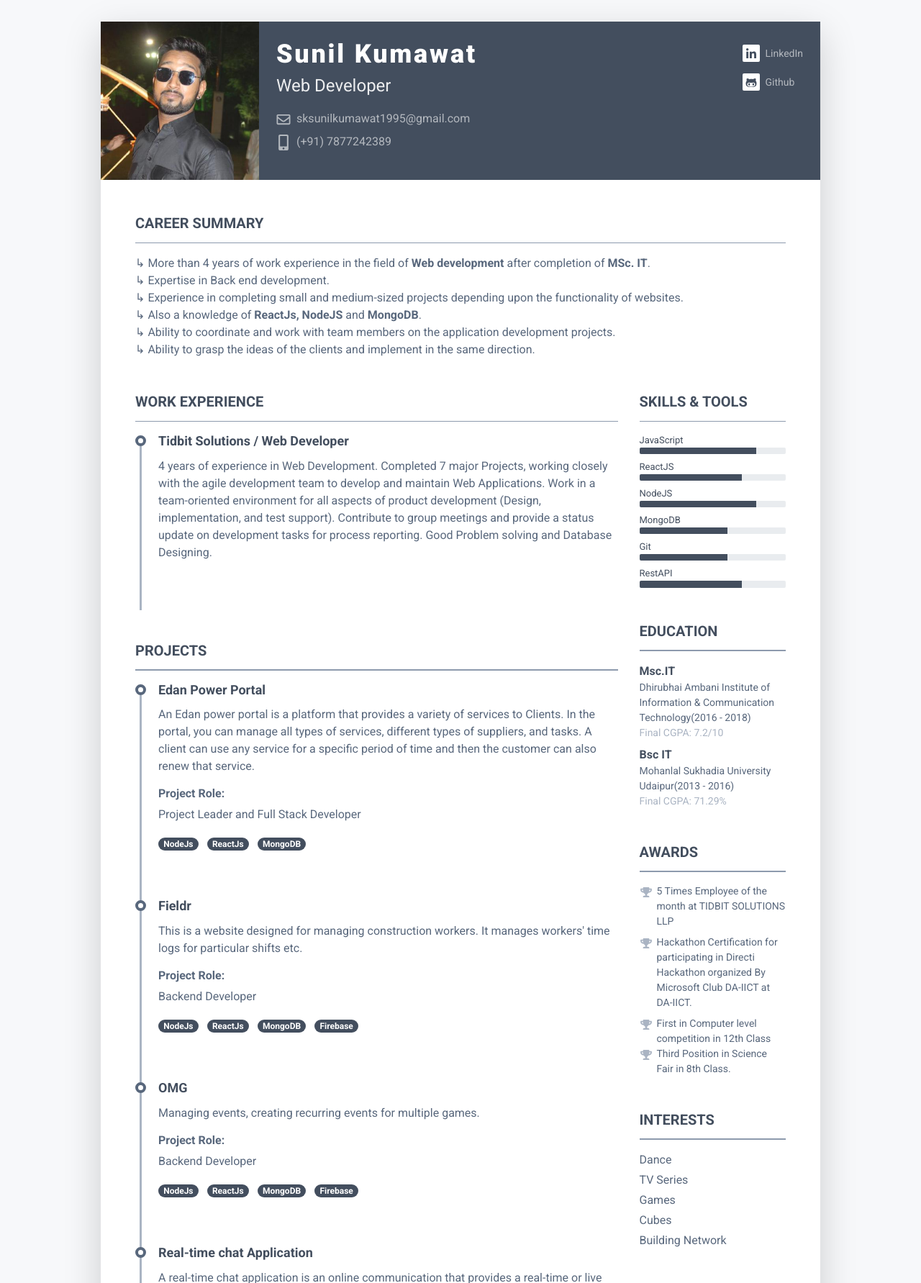
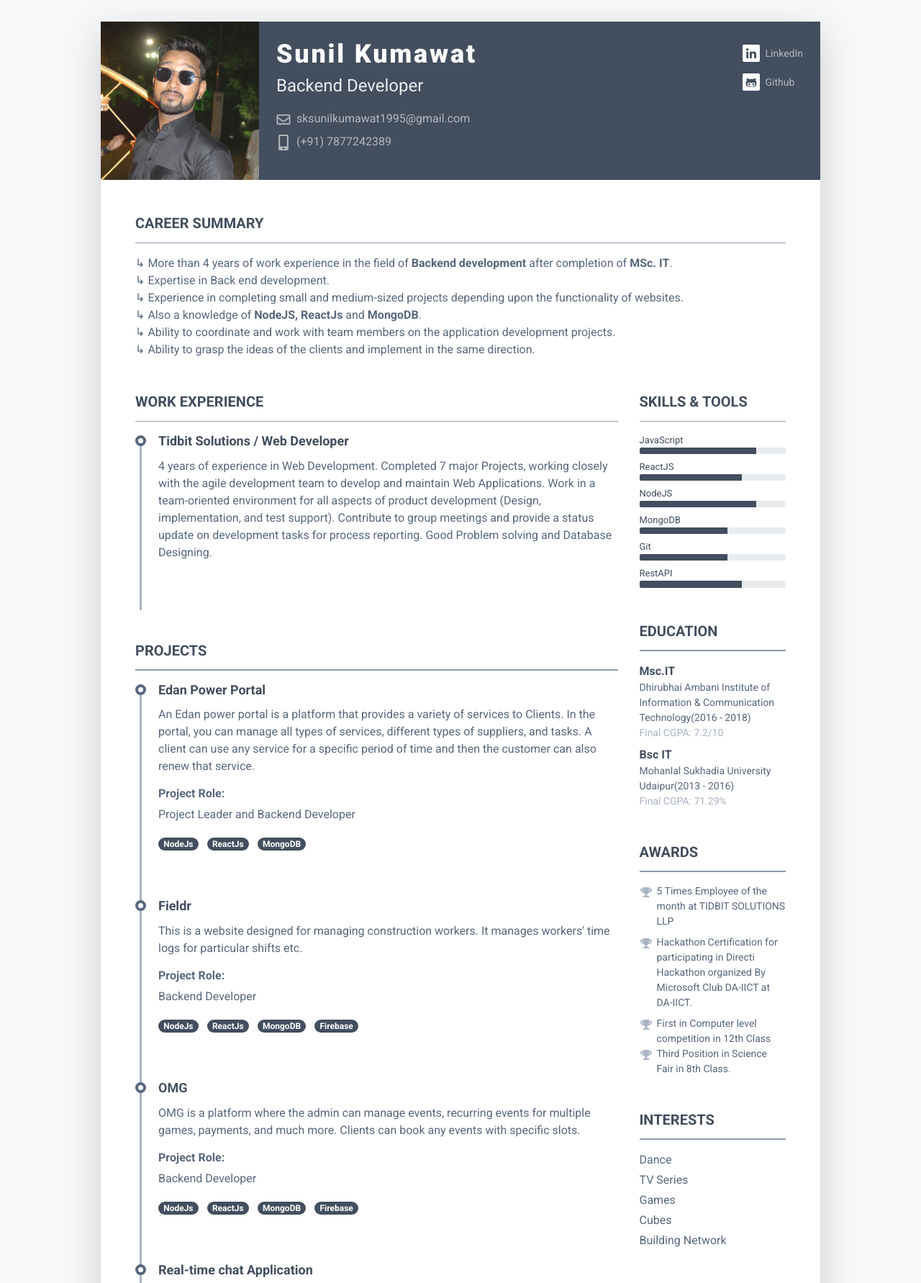
Before and after one commit to sksunil/sksunil.github.io, a plain HTML site: page index.html in a window 1280 px wide. Shown: the top 1783 px of the page at 72% size. Drawn offline with Linux system fonts and the light colour scheme.

Commit message:
Update information

```diff
--- a/index.html
+++ b/index.html
@@ -34,7 +34,7 @@
                     <div class="media-body p-4 d-flex flex-column flex-md-row mx-auto mx-lg-0">
                         <div class="primary-info">
                             <h1 class="name mt-0 mb-1 text-white">Sunil Kumawat</h1>
-                            <div class="title mb-3">Web Developer</div>
+                            <div class="title mb-3">Backend Developer</div>
                             <ul class="list-unstyled">
                                 <li class="mb-2"><a href="#"><i class="far fa-envelope fa-fw mr-2"
                                             data-fa-transform="grow-3"></i>sksunilkumawat1995@gmail.com</a></li>
@@ -65,7 +65,7 @@
                     <h2 class="resume-section-title text-uppercase font-weight-bold pb-3 mb-3">Career Summary</h2>
                     <div class="resume-section-content">
                         <p class="mb-0">
-                            &#8627 More than 4 years of work experience in the field of <b>Web development</b> after
+                            &#8627 More than 4 years of work experience in the field of <b>Backend development</b> after
                             completion of <b>MSc. IT</b>.
                             <br>
                             &#8627 Expertise in Back end development.
@@ -73,7 +73,7 @@
                             &#8627 Experience in completing small and medium-sized projects depending upon the
                             functionality of websites.
                             <br>
-                            &#8627 Also a knowledge of <b>ReactJs, NodeJS</b> and <b>MongoDB</b>.
+                            &#8627 Also a knowledge of <b>NodeJS, ReactJs</b> and <b>MongoDB</b>.
                             <br>
                             &#8627 Ability to coordinate and work with team members on the application development
                             projects.
@@ -144,7 +144,7 @@
                                                 service.</p>
                                             <h4 class="resume-timeline-item-desc-heading font-weight-bold">Project Role:
                                             </h4>
-                                            <p>Project Leader and Full Stack Developer</p>
+                                            <p>Project Leader and Backend Developer</p>
                                             <ul class="list-inline">
                                                 <li class="list-inline-item"><span
                                                         class="badge badge-primary badge-pill">NodeJs</span></li>
@@ -167,8 +167,8 @@
                                         </div>
                                         <!--//resume-timeline-item-header-->
                                         <div class="resume-timeline-item-desc">
-                                            <p>This is a website designed for managing construction workers. It manages
-                                                workers' time logs for particular shifts etc.</p>
+                                            <p> This is a website designed for managing construction workers.
+                                                It manages workers' time logs for particular shifts etc.</p>
                                             <h4 class="resume-timeline-item-desc-heading font-weight-bold">Project Role:
                                             </h4>
                                             <p>Backend Developer</p>
@@ -196,7 +196,7 @@
                                         </div>
                                         <!--//resume-timeline-item-header-->
                                         <div class="resume-timeline-item-desc">
-                                            <p>Managing events, creating recurring events for multiple games.</p>
+                                            <p> OMG is a platform where the admin can manage events, recurring events for multiple games, payments, and much more. Clients can book any events with specific slots.</p>
                                             <h4 class="resume-timeline-item-desc-heading font-weight-bold">Project Role:
                                             </h4>
                                             <p>Backend Developer</p>
@@ -443,8 +443,8 @@
                                         <!--//resume-timeline-item-header-->
                                         <div class="resume-timeline-item-desc">
                                             <p>
-                                                <b>Web Technologies</b>:JavaScript, HTML, CSS, Git, AjAX<br>
-                                                <b>Framework</b>:NodeJs, ReactJs<br>
+                                                <b>Technologies and Framework</b>: NodeJs(Express Js), MongoDB,
+                                                JavaScript, Git, AJAX, JSON<br>
                                                 <b>Development Tools</b>: Visual Studio, Postman<br>
                                             </p>
                                         </div>
```
